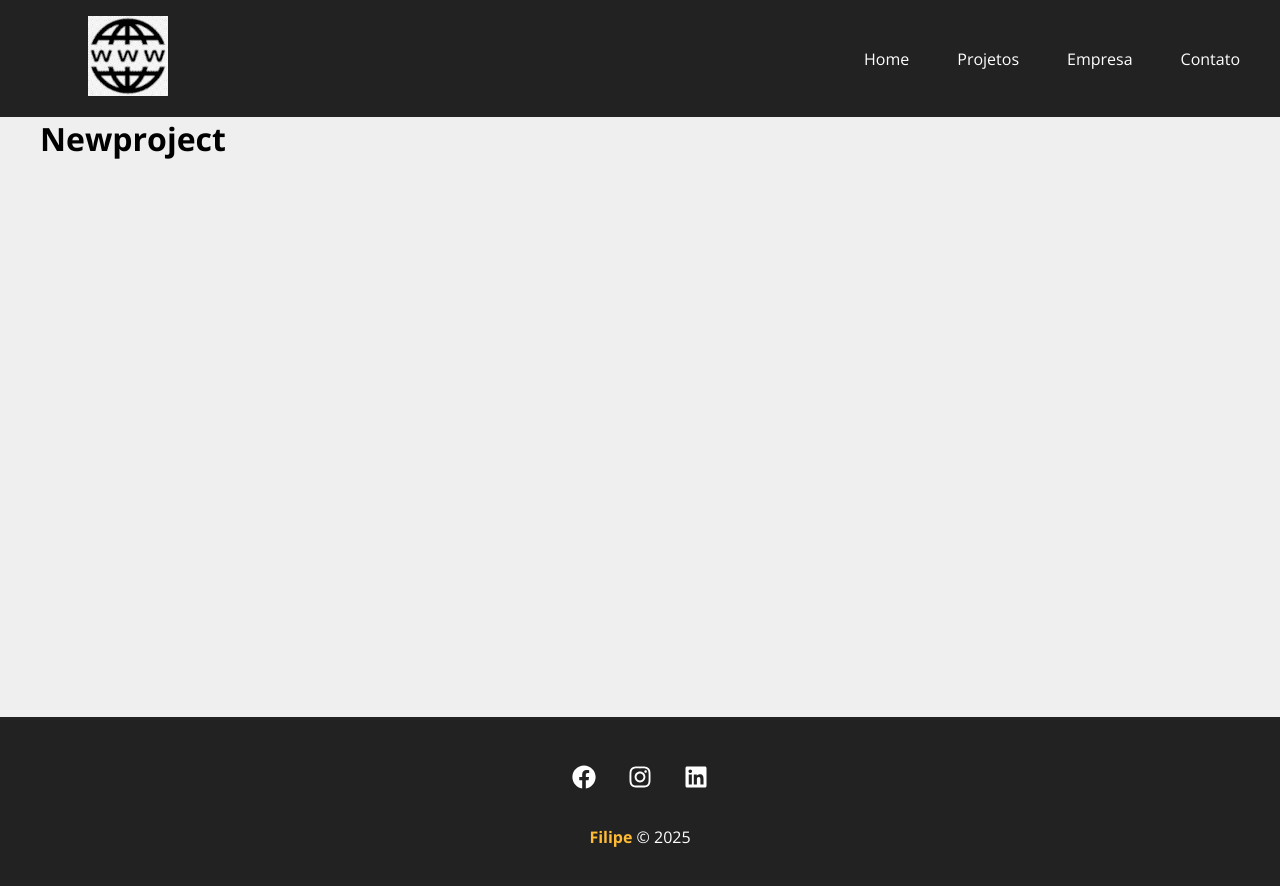
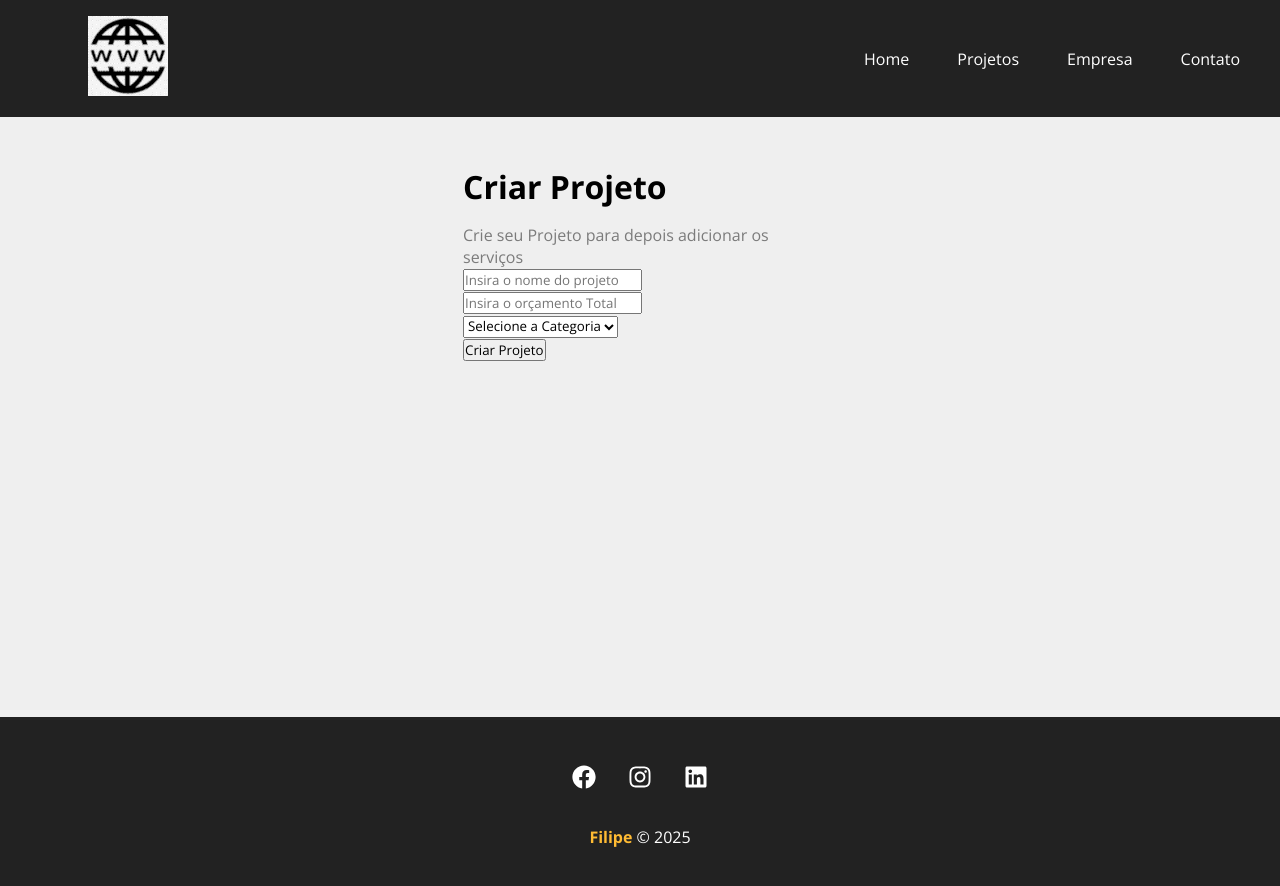
Before and after one commit to filipesatiro/site-feito-com-react, a React (Create React App) app: page /newproject in a window 1280 px wide. Shown: the top 886 px of the page. Built offline with nearby package versions, Linux system fonts and the light colour scheme.

Commit message:
Criada a pasta Newproject onde esta o javascript da página

```diff
--- a/src/components/pages/Newproject.js
+++ b/src/components/pages/Newproject.js
@@ -1,5 +1,13 @@
+import ProjectForm from '../project/ProjectForm';
+import styles from './NewProject.module.css'
 function Newproject() {
-    return <h1>Newproject</h1>
+    return (
+        <div className={styles.newproject_container}>
+            <h1>Criar Projeto</h1>
+            <p>Crie seu Projeto para depois adicionar os serviços</p>
+            <ProjectForm/>
+        </div>
+    )
 
 }
 export default Newproject;
```
